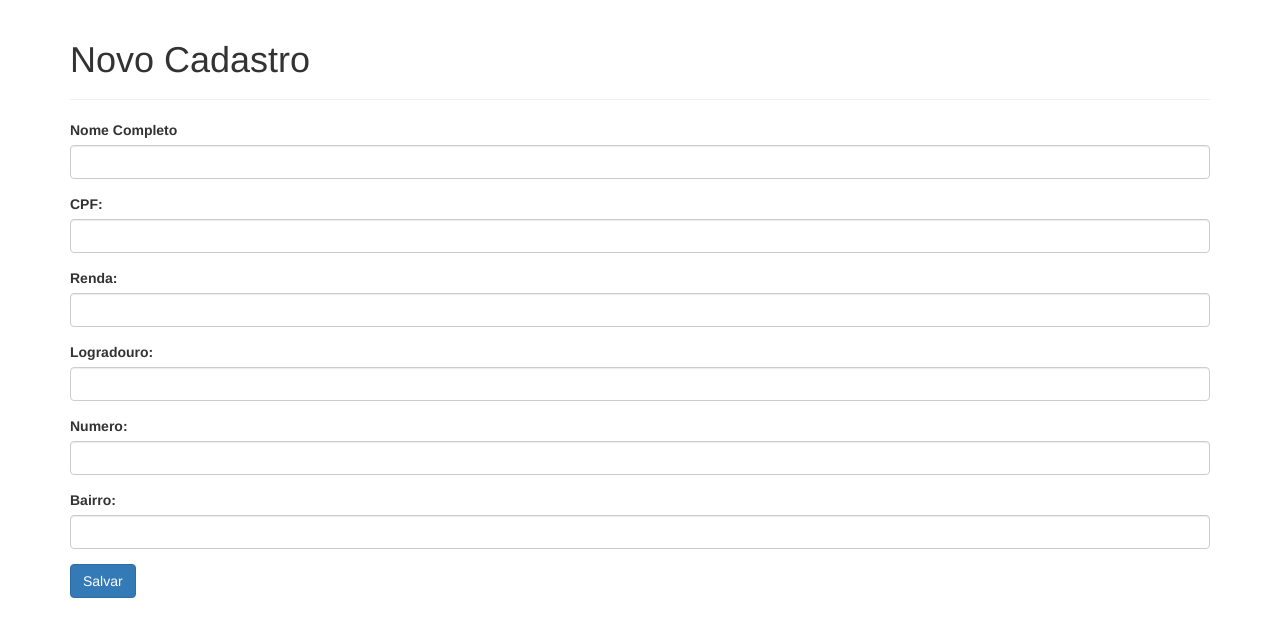
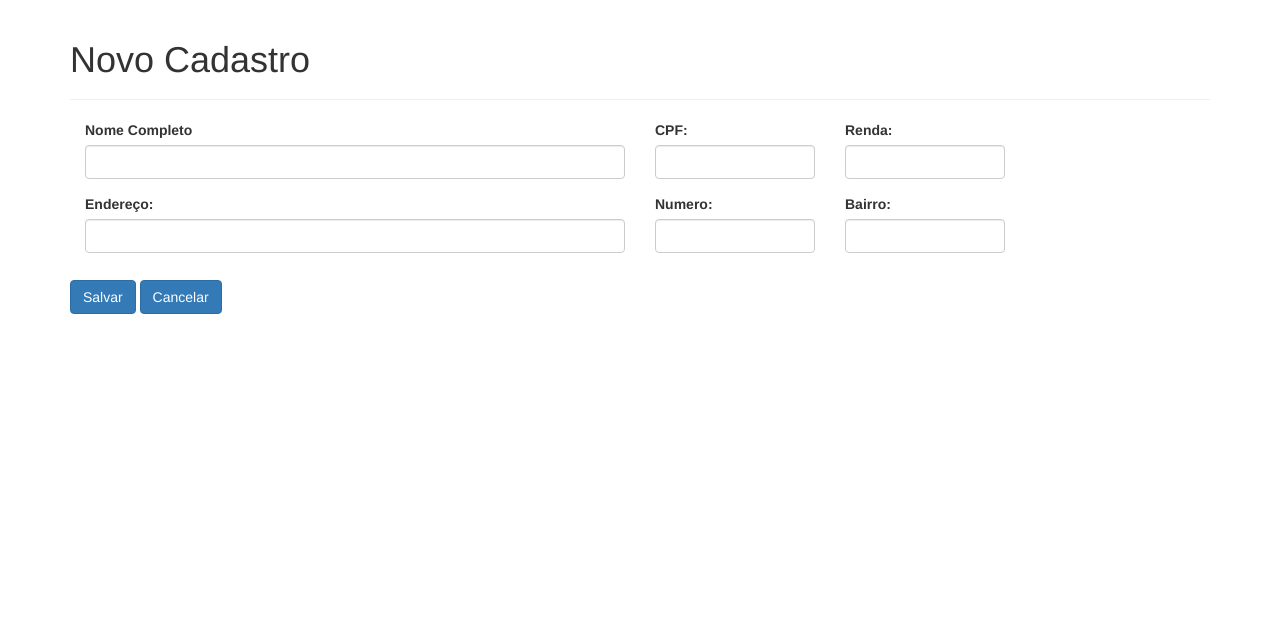
Before and after one commit to sjanuzzi/app2-sjanuzzi-dm, a Flask app: page /novo in a window 1280 px wide. Shown: the top 637 px of the page. Run offline with Flask 2, Linux system fonts and the light colour scheme; some libraries are stand-ins or nearby versions.

Commit message:
ajuste em telas

```diff
--- a/Server.py
+++ b/Server.py
@@ -3,6 +3,7 @@ from flask_cors import CORS
 import os
 import uuid
 import regra_score
+
 
 app = Flask(__name__)
 app.secret_key = 'SauloJanuzzi'
@@ -65,9 +66,9 @@ def deletar():
 
 
 
-@app.route('/menu', methods=['GET'])
+@app.route('/menu')
 def menu():
-    return render_template('menu.html', titulo='Constrole de Cadastro', jogos=lista)
+    return render_template('menu.html', titulo='Controle de Cartão de Crédito')
 
 
 def main():
--- a/templates/novo.html
+++ b/templates/novo.html
@@ -2,31 +2,33 @@
 {% block conteudo %}
     <form action="{{ url_for('criar') }}" method="post">
         <fieldset>
-          <div class="form-group">
+          <div class="form-group col-md-6">
             <label for="nome">Nome Completo</label>
             <input type="text" id="nome" name="nome" class="form-control">
           </div>
-          <div class="form-group">
+          <div class="form-group col-md-2">
             <label for="cpf">CPF:</label>
             <input type="text" id="cpf" name="cpf" class="form-control">
           </div>
-          <div class="form-group">
+          <div class="form-group col-md-2">
             <label for="renda">Renda:</label>
             <input type="text" id="renda" name="renda" class="form-control">
           </div>
-           <div class="form-group">
-            <label for="logradouro">Logradouro:</label>
+           <div class="form-group col-md-6">
+            <label for="logradouro">Endereço:</label>
             <input type="text" id="logradouro" name="logradouro" class="form-control">
           </div>
-           <div class="form-group">
+           <div class="form-group col-md-2">
             <label for="numero">Numero:</label>
             <input type="text" id="numero" name="numero" class="form-control">
           </div>
-            <div class="form-group">
+            <div class="form-group col-md-2">
             <label for="bairro">Bairro:</label>
             <input type="text" id="bairro" name="bairro" class="form-control">
           </div>
+            <br></br><br></br><br></br><br></br>
           <button type="submit" class="btn btn-primary btn-salvar">Salvar</button>
+            <button type="submit" class="btn btn-primary btn-salvar">Cancelar</button>
         </fieldset>
     </form>
 {% endblock %}
```
Also changed, not shown: banco.py (added, +16 -0 lines), templates/menu.html (+7 -14 lines), dao.py (added).
